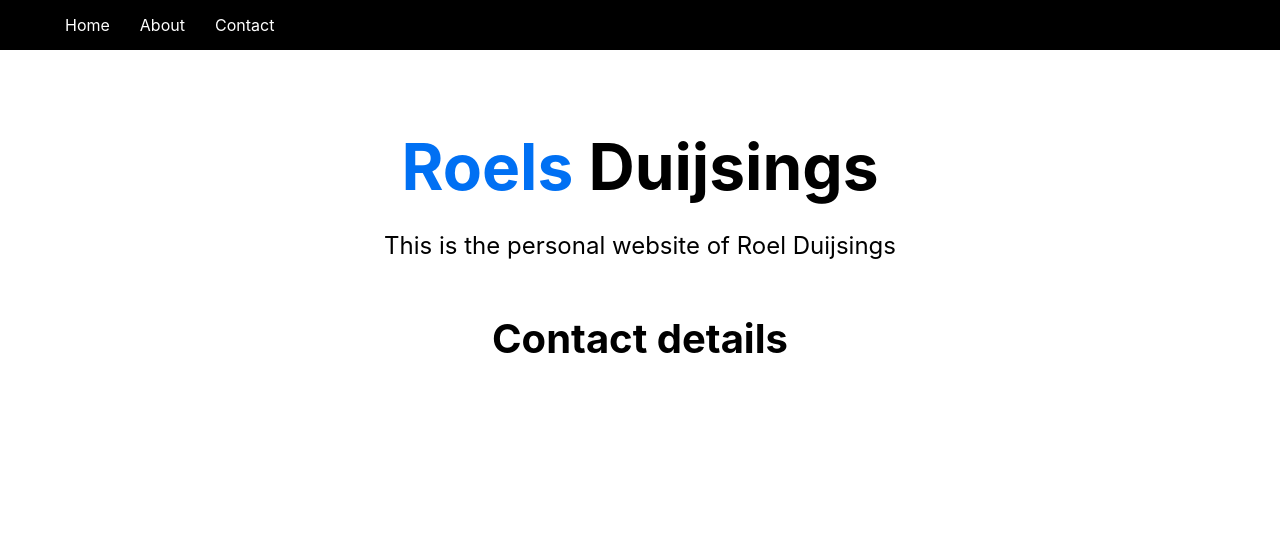
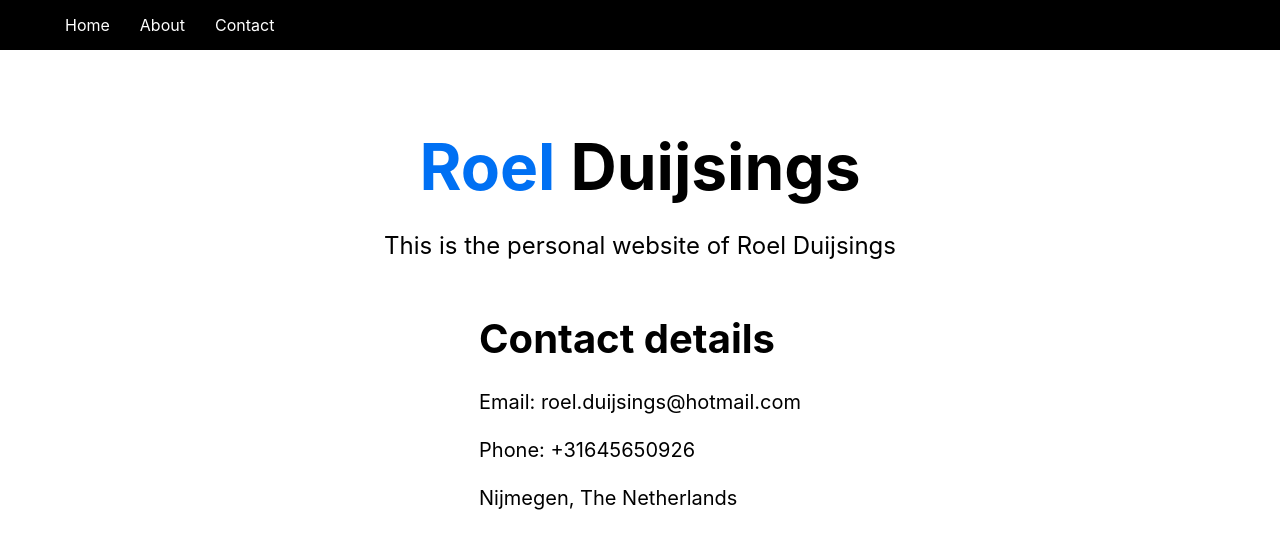
Before and after one commit to rroell/rroell.github.io, a Next.js app: page /contact in a window 1280 px wide. Shown: the top 548 px of the page. Built offline with nearby package versions, Linux system fonts and the light colour scheme.

Commit message:
Added personal details in contact page

```diff
--- a/components/Header.js
+++ b/components/Header.js
@@ -4,7 +4,7 @@ const Header = () => {
   return (
     <div>
       <h1 className={headerStyles.title}>
-        <span>Roels</span> Duijsings
+        <span>Roel</span> Duijsings
       </h1>
       <p className={headerStyles.description}>
         This is the personal website of Roel Duijsings
--- a/pages/contact.js
+++ b/pages/contact.js
@@ -1,3 +1,4 @@
+import Link from "next/link";
 import Meta from "../components/Meta";
 
 const contact = () => {
@@ -5,6 +6,20 @@ const contact = () => {
     <div>
       <Meta title="Roel Duijsings - Contact" />
       <h1>Contact details</h1>
+      <a href="mailto:roel.duijsings@hotmail.com">
+        Email: roel.duijsings@hotmail.com
+      </a>
+      <br></br>
+      <br></br>
+      <a href="tel:+31645650926">Phone: +31645650926 </a>
+      <br></br>
+      <br></br>
+      <a
+        href="https://www.google.com/maps/search/?api=1&query=Nijmegen"
+        target="_blank"
+      >
+        Nijmegen, The Netherlands
+      </a>
     </div>
   );
 };
```
